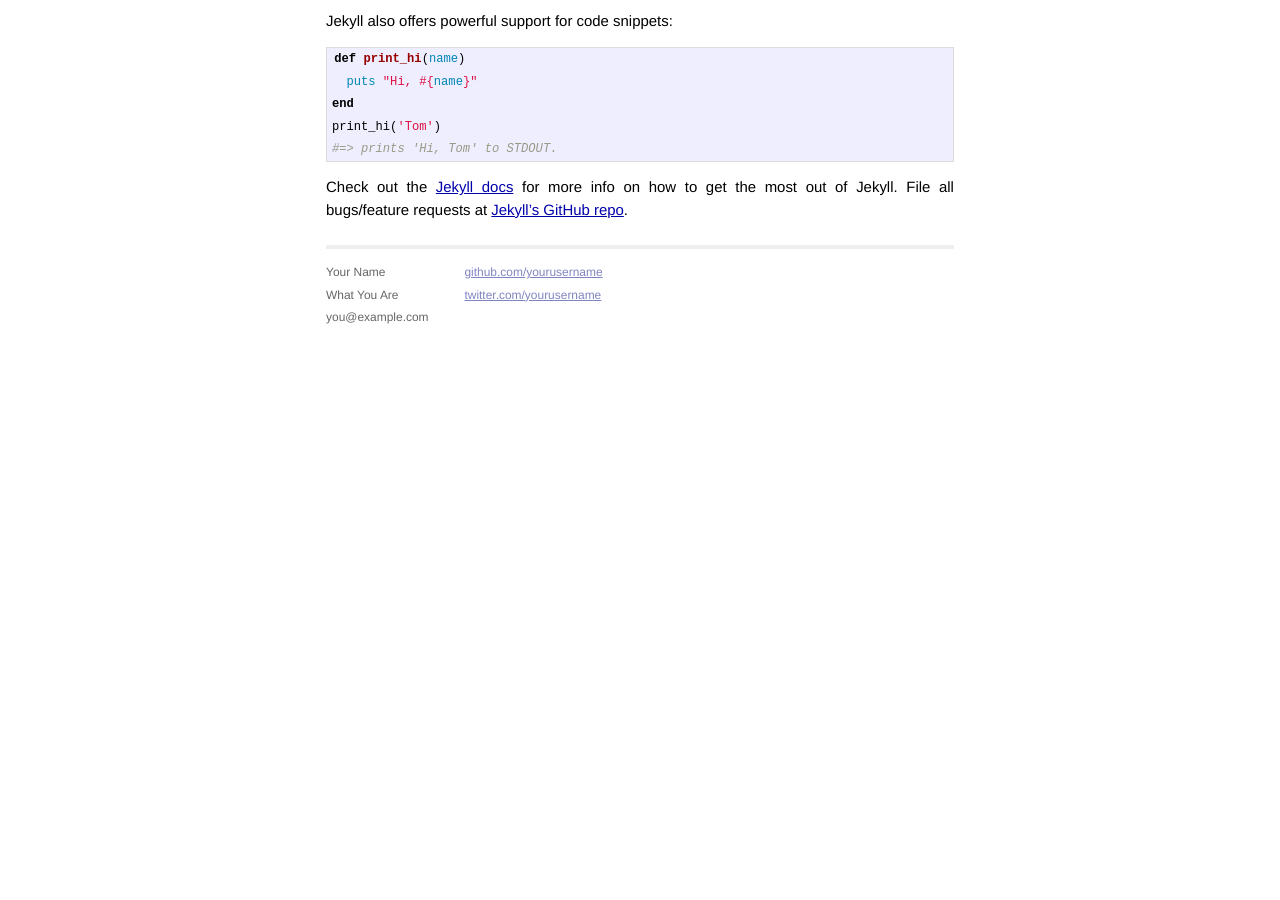
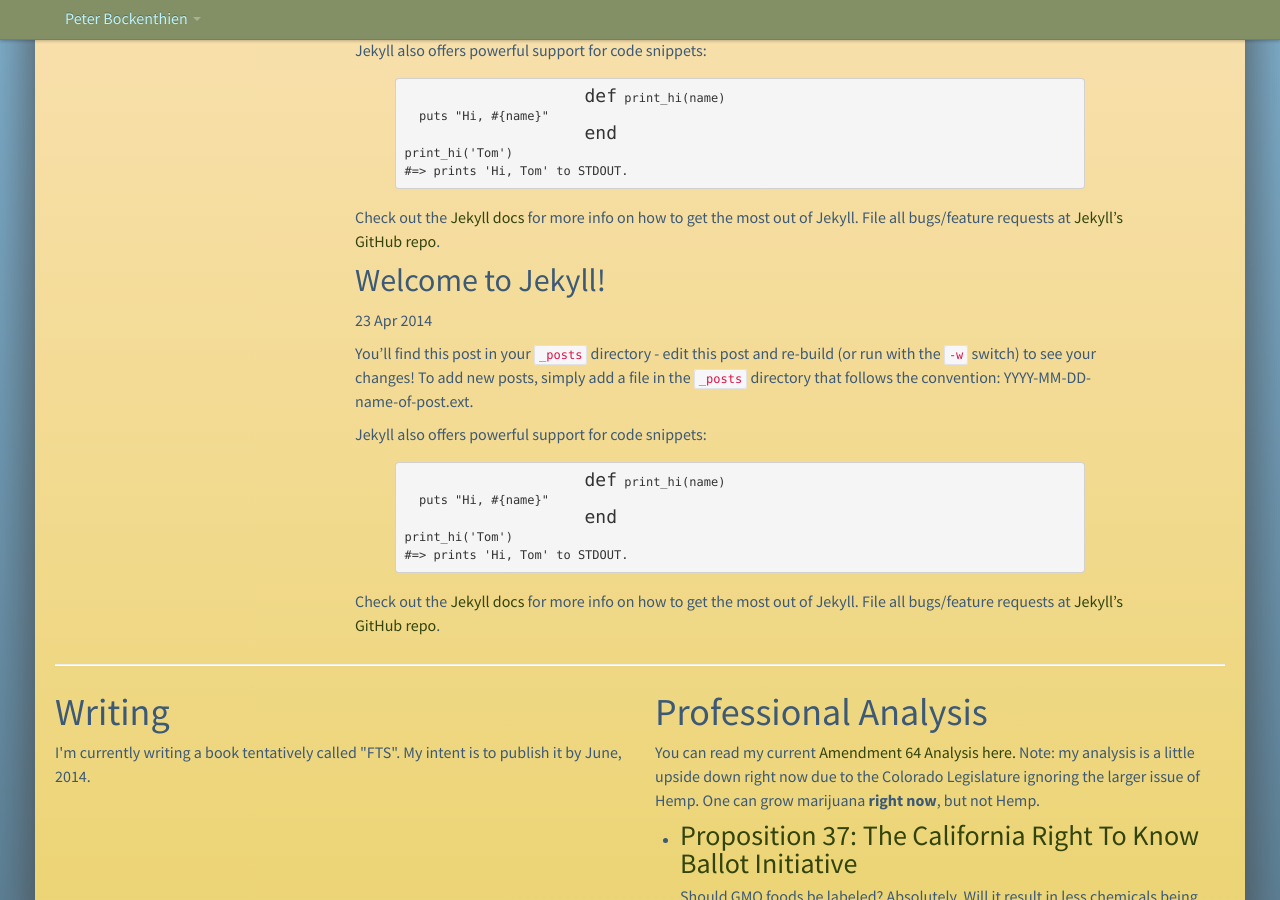
Before and after one commit to pbockenthien/pb-personal, a Jekyll site: the page built from _posts/2014-04-23-welcome-to-jekyll.markdown, in a window 1280 px wide and 900 px high, scrolled down 248 px. Built offline with Jekyll 4.4.1, drawn with Linux system fonts in a browser that asks for light colours; some web fonts are replaced; Markdown is read by kramdown in place of the engine named in the settings; comment, search, counter and statistics services are not loaded; before the commit the page ends 945 px from its top, so only the background shows below that; some of the changed text lies outside the part shown.

Commit message:
jekyl templates, drfat 1

```diff
--- /dev/null
+++ b/_includes/footer.html
@@ -0,0 +1,83 @@
+
+        <!-- /content -->
+    </div>
+  </div>
+
+  </div>
+</div><!--/row-->
+
+<hr />
+
+  <div class="row">
+    <div class="span6">
+        <!-- Writing by Peter Bockenthien-->
+          <section id="writing">
+            <h1>Writing</h1>
+            <p>I'm currently writing a book tentatively called "FTS". My intent is to publish it by June, 2014.</p>
+          </section>
+        </div>
+      <div class="span6">
+      <!-- Analysis-->
+        <section id="analysis">
+          <h1>Professional Analysis</h1>
+            <p>You can read my current <a href="http://mospherix.com/a64.html" target="_blank">Amendment 64 Analysis here.</a> Note: my analysis is a little upside down right now due to the Colorado Legislature ignoring the larger issue of Hemp. One can grow marijuana <strong>right now</strong>, but not Hemp.</p>
+
+              <ul>
+                <li>
+                  <h3 style="line-height: 1;"><a href="http://organnex.com/blog/proposition-37-the-california-right-to-know-ballot-initative/" target="_blank">Proposition 37: The California Right To Know Ballot Initiative</a></h3>
+                  <p>Should GMO foods be labeled? Absolutely. Will it result in less chemicals being used? Probably not. <a href="http://organnex.com/blog/proposition-37-the-california-right-to-know-ballot-initative/" target="_blank">Read why here.</a></p>
+                  </li>
+              </ul>
+            </section>
+          </div>
+      </div>
+
+</div><!-- finally closed the container Doy! -->
+
+<!-- Footer -->
+<footer class="footer">
+  <div class="container">
+    <p class="pull-right"><a href="index.htmlessays.html#">Back to top</a></p>
+    <!-- <li><a href="mospherix/"><i class="icon-pencil"></i> Cloud Blog</a></li> -->
+  <p>Colors based on a sandstone, blue shale specimen unique to the Dakota formation in Colorado</p>
+    <p><small>Colors used to be based on a cross section of a peeled Sibley's winter squash &mdash; it looks far more beautiful than this.</small></p>
+    <p><small>Before that, colors were based on the colors of my favorite shirt, which didn't look anything like it.</small></p>
+  </div>
+</footer>
+
+<!--  javascript -->
+<script type="text/javascript" src="http://platform.twitter.com/widgets.js"></script>
+<script src="pebo/js/jquery.js"></script>
+<script src="pebo/js/google-code-prettify/prettify.js"></script>
+<script src="pebo/js/bootstrap-transition.js"></script>
+<script src="pebo/js/bootstrap-alert.js"></script>
+<script src="pebo/js/bootstrap-modal.js"></script>
+<script src="pebo/js/bootstrap-dropdown.js"></script>
+<script src="pebo/js/bootstrap-scrollspy.js"></script>
+<script src="pebo/js/bootstrap-tab.js"></script>
+<script src="pebo/js/bootstrap-tooltip.js"></script>
+<script src="pebo/js/bootstrap-popover.js"></script>
+<script src="pebo/js/bootstrap-button.js"></script>
+<script src="pebo/js/bootstrap-collapse.js"></script>
+<script src="pebo/js/bootstrap-carousel.js"></script>
+<script src="pebo/js/bootstrap-typeahead.js"></script>
+<script src="pebo/js/bootstrap-affix.js"></script>
+<script src="pebo/js/application.js"></script>
+
+<!-- Piwik -->
+<script type="text/javascript">
+  var _paq = _paq || [];
+  _paq.push(["trackPageView"]);
+  _paq.push(["enableLinkTracking"]);
+
+  (function() {
+    var u=(("https:" == document.location.protocol) ? "https" : "http") + "://c0209.paas1.tx.modxcloud.com/piwik/";
+    _paq.push(["setTrackerUrl", u+"piwik.php"]);
+    _paq.push(["setSiteId", "12"]);
+    var d=document, g=d.createElement("script"), s=d.getElementsByTagName("script")[0]; g.type="text/javascript";
+    g.defer=true; g.async=true; g.src=u+"piwik.js"; s.parentNode.insertBefore(g,s);
+  })();
+</script>
+<!-- End Piwik Code -->
+</body>
+</html>
--- /dev/null
+++ b/_includes/head.html
@@ -0,0 +1,56 @@
+<!DOCTYPE html>
+<html lang="en">
+<head>
+<meta charset="utf-8">
+<title>Essays · Peter Bockenthien</title>
+<meta name="viewport" content="width=device-width, initial-scale=1.0">
+<meta name="description" content="">
+<META NAME="keywords" CONTENT="">
+<meta name="robots" content="index, follow">
+<link rel="alternate" type="application/rss+xml" title="RSS 2.0" href="rss.html" />
+
+
+<!-- styles -->
+<link href="pebo/css/bootstrap.css" rel="stylesheet">
+<link href="pebo/css/bootstrap-responsive.css" rel="stylesheet">
+<link href="pebo/css/docs.css" rel="stylesheet">
+<link href="pebo/css/peterb.css" rel="stylesheet">
+
+<!-- HTML5 shim, for IE6-8 support of HTML5 elements -->
+<!--[if lt IE 9]>
+<script src="http://html5shim.googlecode.com/svn/trunk/html5.js"></script>
+<![endif]-->
+
+<!-- fav and touch icons -->
+<link rel="shortcut icon" href="pebo/ico/favicon.ico">
+<link rel="apple-touch-icon-precomposed" sizes="144x144" href="pebo/ico/apple-touch-icon-144-precomposed.png">
+<link rel="apple-touch-icon-precomposed" sizes="114x114" href="pebo/ico/apple-touch-icon-114-precomposed.png">
+<link rel="apple-touch-icon-precomposed" sizes="72x72" href="pebo/ico/apple-touch-icon-72-precomposed.png">
+<link rel="apple-touch-icon-precomposed" href="pebo/ico/apple-touch-icon-57-precomposed.png">
+<meta name="google-site-verification" content="RSkKot1hJAwu6znI1J6OIWxGI0M9CN0pKYiDj0H5SMI" />
+
+</head>
+
+<body data-spy="scroll" data-target=".pb-sidebar" class="ignore">
+
+<div class="container bockenthien">
+
+{% include main-nav.html %}
+
+<!--Content: Peter Bockenthien-->
+  <div class="row">
+  <div class="span12">
+   <h1>Fruits of the Spirit</h1>
+      <!-- Essays by Peter Bockenthien-->
+
+<!-- <p>Click on the short links below to open their tab contents</p> -->
+<!--insert-->
+
+<div class="row">
+  <div class="span3 peter-sidebar">
+      {% include nav-fts.html %}
+  </div>
+
+    <div class="span8">
+        <!-- content -->
+            {{ content }}
--- /dev/null
+++ b/_includes/main-nav.html
@@ -0,0 +1,24 @@
+<!-- Navbar -->
+<div class="navbar navbar-fixed-top">
+  <div class="navbar-inner">
+    <div class="container">
+        <ul class="nav">
+          <li class="dropdown">
+            <a href="#" class="dropdown-toggle" data-toggle="dropdown">Peter Bockenthien <b class="caret"></b></a>
+            <ul class="dropdown-menu">
+              <li><a href="index.html">Home</a></li>
+              <li><a href="organic.html">Organic</a></li>
+              <li><a href="lyrics.html">Lyrics</a></li>
+              <li><a href="essays.html">Writings/Essays</a></li>
+              <li><a href="analysis.html">Analysis</a></li>
+              <li><a href="resume.html">Résumé</a></li>
+              <li><a href="fts.html">Fruits of the Spirit</a></li>
+              <li class="divider"></li>
+              <li><a href="http://organnex.org/" target="_blank">OrgAnnex</a></li>
+              <li><a href="http://mospherix.com/" target="_blank">@mospherix</a></li>
+            </ul>
+          </li>
+        </ul>
+    </div>
+  </div>
+</div>
--- /dev/null
+++ b/_includes/nav-fts.html
@@ -0,0 +1,9 @@
+		<ul class="nav nav-list peter-sidenav">
+			<li class="active"><a data-toggle="tab" href="#lovelegal">Love vs. Legalism</a></li>
+			<!-- <li><a data-toggle="tab" href="#aim">Ready, Aim, Love</a></li>
+			<li><a data-toggle="tab" href="#belief">Power of Belief</a></li>
+			<li><a data-toggle="tab" href="#millenials">Millenials</a></li>
+			<li><a data-toggle="tab" href="#inequal">Inequal Outcomes</a></li>
+			<li><a data-toggle="tab" href="#legalism">Legalism</a></li>
+			<li><a data-toggle="tab" href="#greater">No Greater Love</a></li> -->
+		</ul>
--- a/_layouts/default.html
+++ b/_layouts/default.html
@@ -1,44 +1,3 @@
-<!DOCTYPE html>
-<html>
-    <head>
-        <meta charset="utf-8">
-        <meta http-equiv="X-UA-Compatible" content="IE=edge,chrome=1">
-        <title>{{ page.title }}</title>
-        <meta name="viewport" content="width=device-width">
-
-        <!-- syntax highlighting CSS -->
-        <link rel="stylesheet" href="/css/syntax.css">
-
-        <!-- Custom CSS -->
-        <link rel="stylesheet" href="/css/main.css">
-
-    </head>
-    <body>
-
-        <div class="site">
-          <div class="header">
-            <h1 class="title"><a href="/">{{ site.name }}</a></h1>
-            <a class="extra" href="/">home</a>
-          </div>
-
-          {{ content }}
-
-          <div class="footer">
-            <div class="contact">
-              <p>
-                Your Name<br />
-                What You Are<br />
-                you@example.com
-              </p>
-            </div>
-            <div class="contact">
-              <p>
-                <a href="https://github.com/yourusername">github.com/yourusername</a><br />
-                <a href="https://twitter.com/yourusername">twitter.com/yourusername</a><br />
-              </p>
-            </div>
-          </div>
-        </div>
-
-    </body>
-</html>
+{% include head.html %}
+      {{ content }}
+{% include footer.html %}
--- a/fts.html
+++ b/fts.html
@@ -73,11 +73,7 @@
 
 <div class="row">
 	<div class="span3 peter-sidebar">
-		<ul class="nav nav-list peter-sidenav">
-			{% for post in site.posts %}
-                <li><span>{{ post.date | date_to_string }}</span> &raquo; <a href="{{ post.url }}">{{ post.title }}</a></li>
-              {% endfor %}
-		</ul>
+		{% include nav-fts.html %}
 	</div>
 
 	<div class="span8">
```
